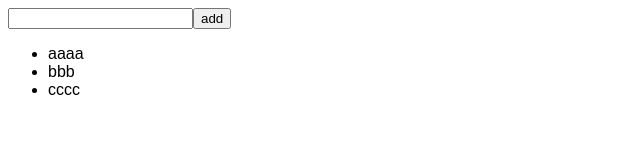
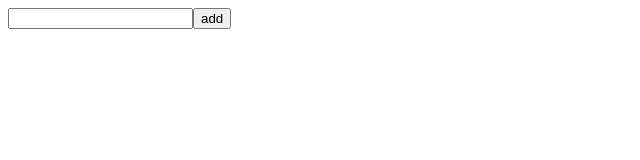
Before and after one commit to KiichiroNakamura/renderingCheck, a React (Create React App) app: page / in a window 1280 px wide. Shown: the top 160 px of the page, without its empty margins (0-640 px from the left). Built offline with nearby package versions, Linux system fonts and the light colour scheme.

Commit message:
20211001146 inpu1コンポーネントからコンテクストへ

```diff
--- a/src/App.js
+++ b/src/App.js
@@ -1,4 +1,5 @@
 import "./styles.css";
+import { Input1 } from "./components/Input1";
 import { FileList } from "./components/FileList";
 import { ListProvider } from "./providers/ContextProvider";
 
@@ -6,6 +7,7 @@ export default function App() {
   return (
     <div className="App">
       <ListProvider>
+        <Input1 />
         <FileList />
       </ListProvider>
     </div>
--- a/src/components/FileList.jsx
+++ b/src/components/FileList.jsx
@@ -3,36 +3,13 @@ import { ListContext } from "../providers/ContextProvider";
 
 export const FileList = () => {
   console.log("render-1");
-  const { fileList, setFileList } = useContext(ListContext);
-  const [files, setFiles] = useState(fileList);
+  const { fileList } = useContext(ListContext);
   console.log("fileList:" + fileList);
-  const [addFile, setAddFile] = useState("");
-  const onChangeAddFile = (e) => {
-    console.log("render-2");
-    setAddFile(e.target.value);
-  };
-  const aaa = useEffect(() => {
-    console.log("aaaa");
-  }, []);
-
-  const onClickAddFile = () => {
-    console.log("render-3");
-
-    if (addFile === "") return;
-    console.log("render3");
-    // alert(addFile);
-    const newList = [...fileList, addFile];
-    setFiles(newList);
-    setFileList(newList);
-    setAddFile("");
-  };
 
   return (
     <div>
-      <input text="text" value={addFile} onChange={onChangeAddFile} />
-      <button onClick={onClickAddFile}>add</button>
       <ul>
-        {files.map((file, index) => {
+        {fileList.map((file, index) => {
           return <li key={index}>{file}</li>;
         })}
       </ul>
--- /dev/null
+++ b/src/components/Input1.jsx
@@ -0,0 +1,35 @@
+import React, { useState, useEffect, useContext, useMemo } from "react";
+import { ListContext } from "../providers/ContextProvider";
+
+export const Input1 = () => {
+  console.log("render-Input1");
+  const [addFile, setAddFile] = useState("");
+  const { fileList, setFileList } = useContext(ListContext);
+
+  const onChangeAddFile = (e) => {
+    setAddFile(e.target.value);
+  };
+  const onClickAddFile = () => {
+    console.log("render-Input1-onClickAddFile:" + addFile);
+
+    if (addFile === "") return;
+    console.log("render-Input1-onClickAddFile addFile:" + addFile);
+    const newList = [...fileList, addFile];
+    setFileList(newList);
+    console.log("render-Input1-onClickAddFile newList:" + newList);
+    console.log("render-Input1-onClickAddFile fileList:" + fileList);
+    setAddFile("");
+  };
+
+  return (
+    <div>
+      <input text="text" value={addFile} onChange={onChangeAddFile} />
+      <button onClick={onClickAddFile}>add</button>
+      {/* <ul>
+        {files.map((f, i) => {
+          return <li key={i}>{f}</li>;
+        })}
+      </ul> */}
+    </div>
+  );
+};
--- a/src/providers/ContextProvider.jsx
+++ b/src/providers/ContextProvider.jsx
@@ -3,8 +3,8 @@ export const ListContext = createContext();
 //export const VideoContext = createContext();
 
 export const ListProvider = ({ children }) => {
-  // const [fileList, setFileList] = useState([]);
-  const [fileList, setFileList] = useState(["aaaa", "bbb", "cccc"]);
+  const [fileList, setFileList] = useState([]);
+  // const [fileList, setFileList] = useState(["aaaa", "bbb", "cccc"]);
 
   return (
     <ListContext.Provider value={{ fileList, setFileList }}>
```
